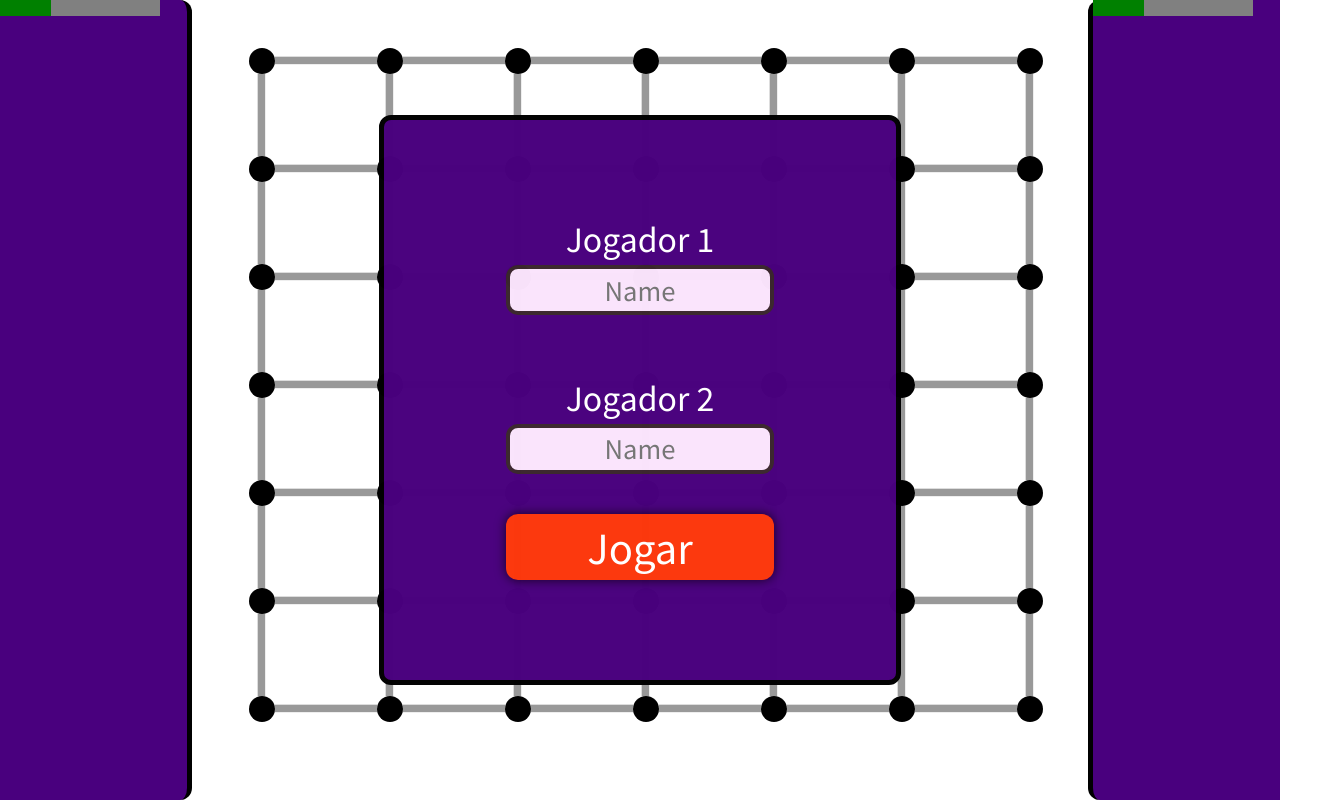
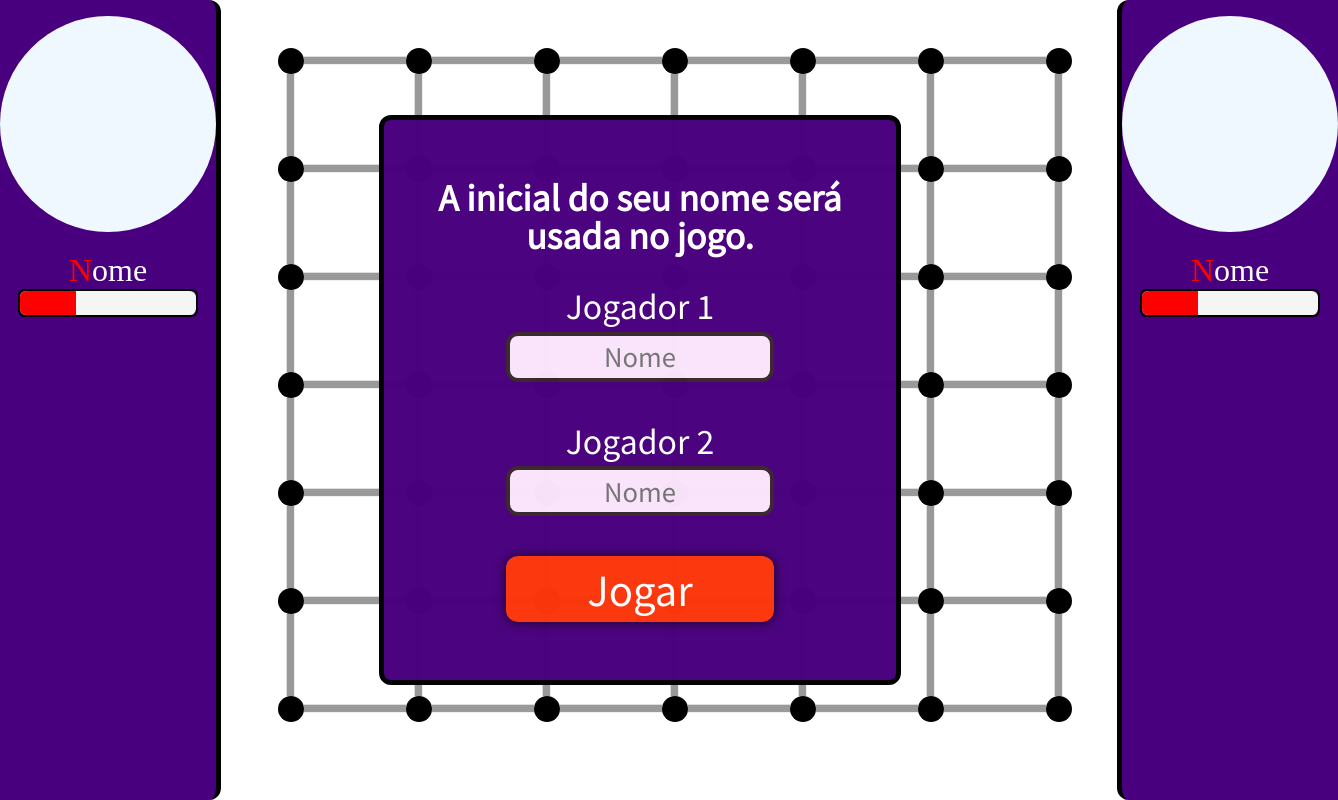
Before and after one commit to Rafael-Duarte-Silva/jogoDosPontos, a plain HTML site: page index.html in a window 1280 px wide. Shown: the whole page, 1338 px wide, since content can reach past the window. Drawn offline with Linux system fonts and the light colour scheme.

Commit message:
estilizando

```diff
--- a/JavaScript/game/playGame.js
+++ b/JavaScript/game/playGame.js
@@ -1,14 +1,21 @@
 function startGame(player1Name, player2Name){
     class Player{
-        constructor(id, color){
+        constructor(id, name, color){
             this.id = id;
-            this.initial = id[0].toUpperCase();
+            this.name = name;
+            this.initial = name[0].toUpperCase();
             this.color = color;
+
+            this.innerText();
+        }
+
+        innerText(){
+            document.getElementsByClassName("playerName")[this.id].innerText = this.name;
         }
     }
 
-    let player1 = new Player(player1Name, "rgb(223, 57, 57)");
-    let player2 = new Player(player2Name, "rgb(0, 42, 255)");
+    let player1 = new Player(0, player1Name, "rgb(223, 57, 57)");
+    let player2 = new Player(1, player2Name, "rgb(0, 42, 255)");
 
     let playerCurrent = player1;
     let timeout = 5000 / 30;
--- a/css/components/startScreen.css
+++ b/css/components/startScreen.css
@@ -35,8 +35,20 @@
     flex-direction: column;
 }
 
+.descripition{
+    width: 32vw;
+    margin: 0px;
+    margin-bottom: 4vh;
+
+    font-size: 2.1em;
+    font-family: 'Noto Sans JP', sans-serif;
+    color: white;
+
+    text-align: center;
+}
+
 #player1{
-    margin-bottom: 8vh;
+    margin-bottom: 5vh;
 }
 
 .inputPlayers{
--- a/css/index.css
+++ b/css/index.css
@@ -1,3 +1,5 @@
+@import url('https://fonts.googleapis.com/css2?family=Noto+Serif+Vithkuqi&display=swap');
+
 main{
     width: 100vw;
     height: 100vh;
@@ -33,6 +35,54 @@ main{
     border-left: 0.4vw black solid;
 }
 
+.centralize-playerProfile{
+    width: 100%;
+    height: auto;
+
+    display: flex;
+    flex-direction: column;
+    align-items: center;
+}
+
+.playerProfile{
+    margin-top: 2vh;
+    width: 27vh;
+    height: 27vh;
+    background-color: aliceblue;
+
+    border-radius: 50%;
+}
+
+.playerName{
+    margin: 0px;
+    margin-top: 2.5vh;
+
+    color: white;
+    font-family: 'Noto Serif Vithkuqi', serif;
+    font-size: 2em;
+    font-weight: 300;
+}
+
+.playerName::first-letter{
+    color: red;
+}
+
 .cooldown{
-    border-radius: 0;
+    width: 14vw;
+    height: 3.5vh;
+    border-radius: 0.8vh;
+
+    border: 0.32vh black solid;
 }
+
+.cooldown::-webkit-progress-bar {
+    border-radius: 0.8vh;
+    background-color: whitesmoke;
+}
+.cooldown::-webkit-progress-value {
+    border-radius: 0.8vh 0px 0px 0.8vh;
+    background-color: red;
+}
+.cooldown::-moz-progress-bar {
+    background-color: red;
+}
--- a/index.html
+++ b/index.html
@@ -21,17 +21,22 @@
                 autocomplete="off"
                 spellcheck="false"
                 >
+                    <h2 class="descripition">A inicial do seu nome será usada no jogo.</h2>
                     <label for="player1" class="labelPlayers">Jogador 1</label>
-                    <input type="text" class="inputPlayers" id="player1" name="player1" placeholder="Name">
+                    <input type="text" class="inputPlayers" id="player1" name="player1" placeholder="Nome">
                     <label for="player2" class="labelPlayers">Jogador 2</label>
-                    <input type="text" class="inputPlayers" id="player2" name="player2" placeholder="Name">
+                    <input type="text" class="inputPlayers" id="player2" name="player2" placeholder="Nome">
                     <input type="submit" class="btn-play" value="Jogar">
                 </form>
             </div>
         </div>
 
         <aside class="container-players container-player1">
-            <progress class="cooldown" value="32" max="100"> 32% </progress>
+            <div class="centralize-playerProfile">
+                <div class="playerProfile"></div>
+                <h1 class="playerName">Nome</h1>
+                <progress class="cooldown" value="32" max="100"> 32% </progress>
+            </div>
         </aside>
 
         <div class="container-game">
@@ -39,7 +44,11 @@
         </div>
 
         <aside class="container-players container-player2">
-            <progress class="cooldown" value="32" max="100"> 32% </progress>
+            <div class="centralize-playerProfile">
+                <div class="playerProfile"></div>
+                <h1 class="playerName">Nome</h1>
+                <progress class="cooldown" value="32" max="100"> 32% </progress>
+            </div>
         </aside>
     </main>
 
```
Also changed, not shown: JavaScript/game/createGame.js (+0 -14 lines), anotações.txt (added).
